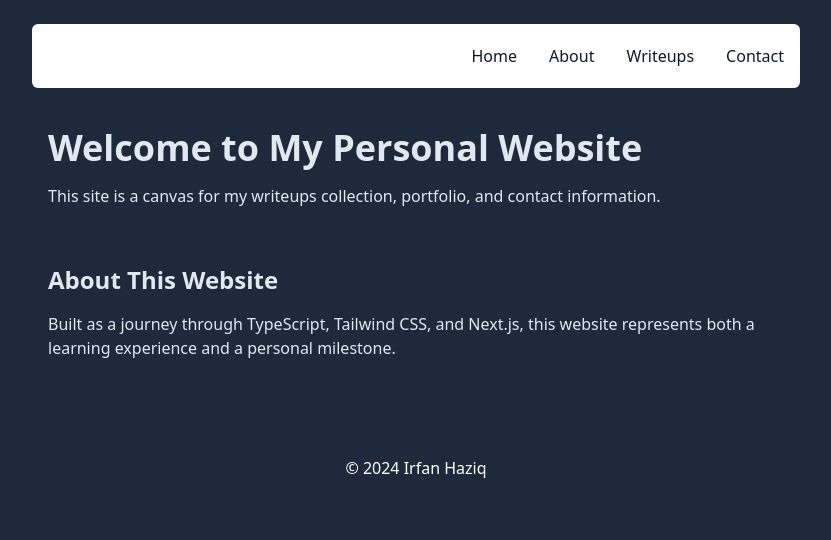
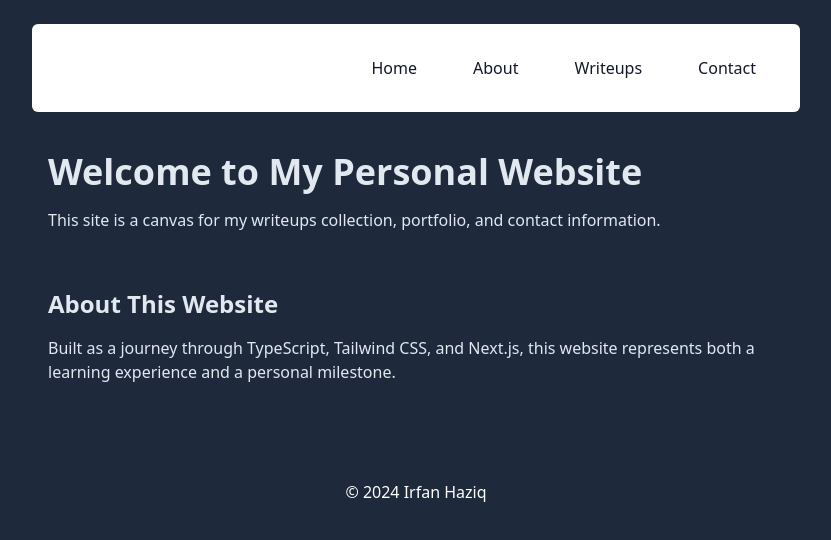
Before and after one commit to broCapang/broCapang.github.io, a Next.js app: page / in a window 1280 px wide. Shown: the top 540 px of the page, without its empty margins (224-1055 px from the left). Built offline with nearby package versions, Linux system fonts and the light colour scheme.

Commit message:
Add Header component

```diff
--- a/app/layout.tsx
+++ b/app/layout.tsx
@@ -2,6 +2,7 @@ import Link from "next/link";
 import "../styles/global.css";
 import { FaGithub } from 'react-icons/fa';
 import { VscAccount } from "react-icons/vsc";
+import Header from "../components/Header";
 
 export const metadata = {
   title: 'c4pang-ri6i10ns',
@@ -62,7 +63,7 @@ export default function RootLayout({
 
       <body className="bg-slate-800 px-6">
         <div className="mx-auto max-w-3xl text-white heigth">
-          {header}
+          <Header />
           {children}
           {footer}
         </div>
--- /dev/null
+++ b/components/Header.tsx
@@ -0,0 +1,46 @@
+"use client";
+import React, { useState } from 'react';
+import { VscAccount } from 'react-icons/vsc'; // Example icon import
+
+const Header: React.FC = () => {
+    const [isNavVisible, setIsNavVisible] = useState<boolean>(false);
+
+    const toggleNav = () => {
+        setIsNavVisible(!isNavVisible);
+    };
+
+    return (
+        <header className="bg-slate-800 text-white">
+            <nav className="bg-white border-gray-200 dark:bg-gray-900 rounded-md mt-6 my-6">
+                <div className="max-w-screen-xl flex flex-wrap items-center justify-between mx-auto p-4">
+                    <a href="/" className="flex items-center space-x-3 rtl:space-x-reverse">
+
+                        <VscAccount alt="Human Logo" />
+                        <span className="self-center text-2xl font-semibold whitespace-nowrap hover:bg-gray-100 md:hover:bg-transparent md:border-0 md:hover:text-blue-700 md:p-0 dark:text-white md:dark:hover:text-blue-500 dark:hover:bg-gray-700 dark:hover:text-white md:dark:hover:bg-transparent">Irfan Haziq</span>
+                    </a>
+                    <button
+                        onClick={toggleNav}
+                        type="button"
+                        className="inline-flex items-center p-2 w-10 h-10 justify-center text-sm text-gray-500 rounded-lg md:hidden hover:bg-gray-100 focus:outline-none focus:ring-2 focus:ring-gray-200 dark:text-gray-400 dark:hover:bg-gray-700 dark:focus:ring-gray-600"
+                        aria-controls="navbar-default"
+                        aria-expanded={isNavVisible}
+                    >
+                        <svg className="w-6 h-6" fill="none" stroke="currentColor" viewBox="0 0 24 24" xmlns="http://www.w3.org/2000/svg">
+                            <path strokeLinecap="round" strokeLinejoin="round" strokeWidth={2} d="M4 6h16M4 12h16M4 18h16"></path>
+                        </svg>
+                    </button>
+                    <div className={`${isNavVisible ? 'block' : 'hidden'} w-full md:block md:w-auto`} id="navbar-default">
+                        <ul className="flex flex-col md:flex-row md:space-x-8 p-4 mt-4 md:mt-0 ">
+                            <li><a href="/" className="py-2 px-3 text-gray-900 rounded hover:bg-gray-600 dark:text-white">Home</a></li>
+                            <li><a href="/about" className="py-2 px-3 text-gray-900 rounded hover:bg-gray-600 dark:text-white">About</a></li>
+                            <li><a href="/writeups" className="py-2 px-3 text-gray-900 rounded hover:bg-gray-600 dark:text-white">Writeups</a></li>
+                            <li><a href="/contact" className="py-2 px-3 text-gray-900 rounded hover:bg-gray-600 dark:text-white">Contact</a></li>
+                        </ul>
+                    </div>
+                </div>
+            </nav>
+        </header>
+    );
+};
+
+export default Header;
```
